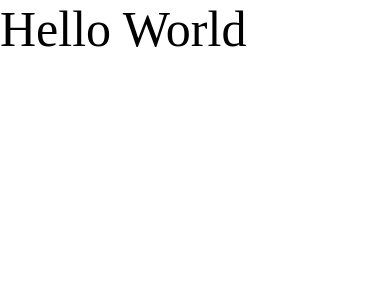
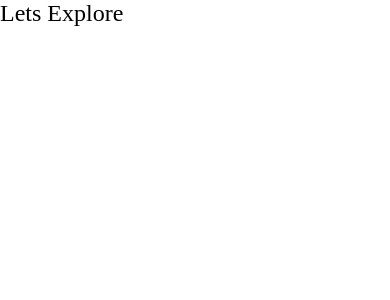
Before and after one commit to talishgeorge/react-native-awesome-app, a React Native app: screen / in a window 390 px wide. Shown: the top 300 px of the page. Built offline with nearby package versions, Linux system fonts and the light colour scheme.

Commit message:
Title component

```diff
--- a/App.tsx
+++ b/App.tsx
@@ -1,32 +1,34 @@
 import React from 'react';
-import {Button, SafeAreaView, Text} from 'react-native';
-import {getFontFamily} from './assets/fonts/helper';
+import {SafeAreaView} from 'react-native';
+// import {getFontFamily} from './assets/fonts/helper';
+import Title from './components/Title/Title';
 
 function App(): JSX.Element {
-  console.log('App function is running');
-  console.log('App function is running1234');
-  console.log('App function is running1234');
-  console.log('App function is running1235');
+  // console.log('App function is running');
+  // console.log('App function is running1234');
+  // console.log('App function is running1234');
+  // console.log('App function is running1235');
 
-  function getMoviesFromAPI() {
-    console.log('getMoviesFromAPI function is running');
-    return fetch('https://reactnative.dev/movies.json')
-      .then(response => response.json())
-      .then(json => {
-        console.log('json', json);
-        return json.movies;
-      })
-      .catch(error => {
-        console.error(error);
-      });
-  }
-  const baseFont = 'Inter';
-  const weight = 300;
+  // function getMoviesFromAPI() {
+  //   console.log('getMoviesFromAPI function is running');
+  //   return fetch('https://reactnative.dev/movies.json')
+  //     .then(response => response.json())
+  //     .then(json => {
+  //       console.log('json', json);
+  //       return json.movies;
+  //     })
+  //     .catch(error => {
+  //       console.error(error);
+  //     });
+  // }
+  // const baseFont = 'Inter';
+  // const weight = 600;
   return (
     <SafeAreaView>
-      <Text style={{fontSize: 50, fontFamily: getFontFamily(baseFont, weight)}}>
+      {/* <Text style={{fontSize: 50, fontFamily: getFontFamily(baseFont, weight)}}>
         Hello World
-      </Text>
+      </Text> */}
+      <Title title="Lets Explore" />
     </SafeAreaView>
   );
 }
--- /dev/null
+++ b/components/Title/Title.tsx
@@ -0,0 +1,13 @@
+import React from 'react';
+import {Text} from 'react-native';
+import style from './style.js';
+
+interface TitleProps {
+  title: string;
+}
+
+const Title: React.FC<TitleProps> = ({title}) => {
+  return <Text style={style.title}>{title}</Text>;
+};
+
+export default Title;
--- /dev/null
+++ b/components/Title/style.js
@@ -0,0 +1,12 @@
+import {StyleSheet} from 'react-native';
+import {getFontFamily} from '../../assets/fonts/helper';
+
+const style = StyleSheet.create({
+  title: {
+    color: '022150',
+    fontFamily: getFontFamily('Inter', 600),
+    fontSize: 24,
+  },
+});
+
+export default style;
```
